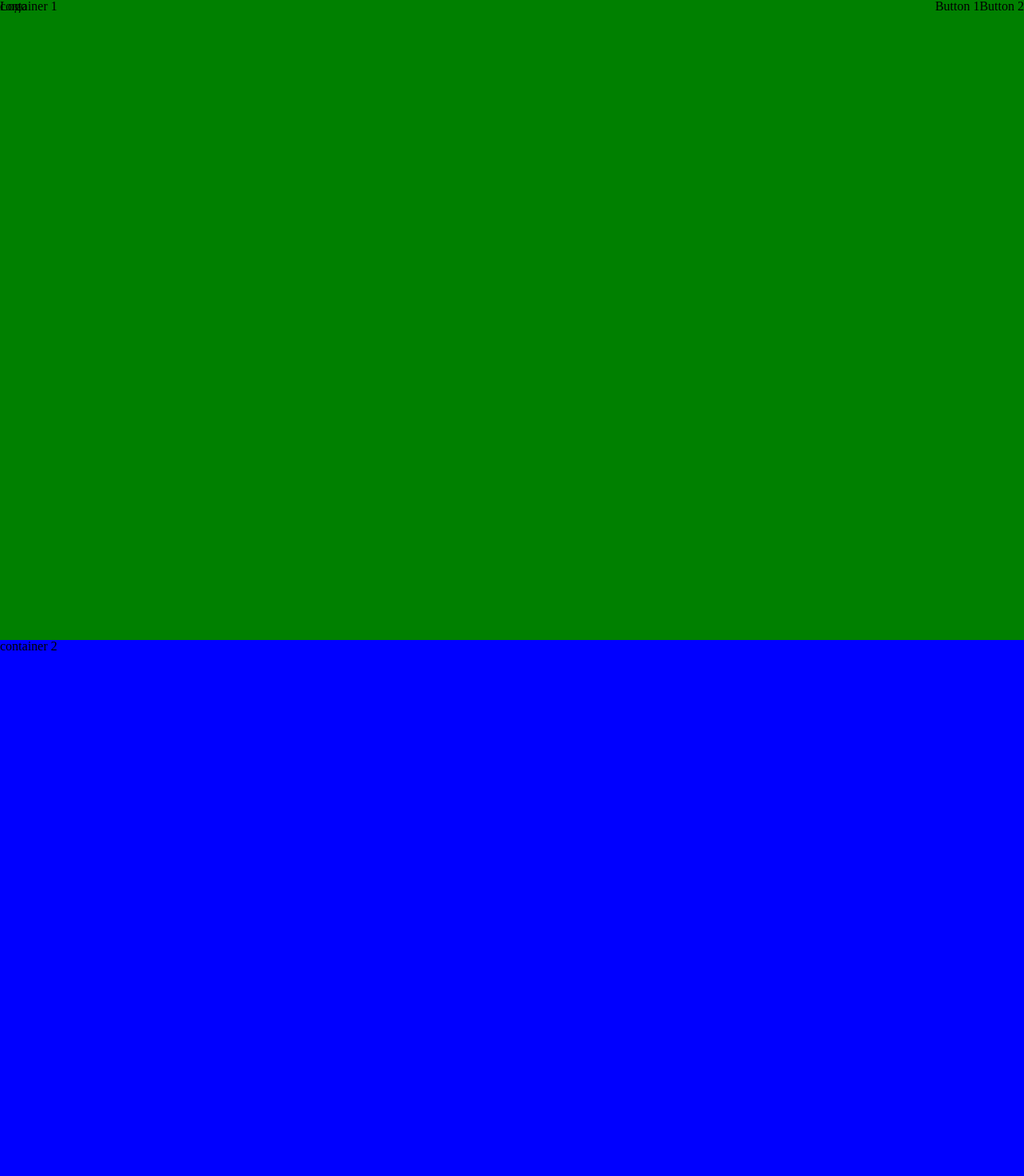
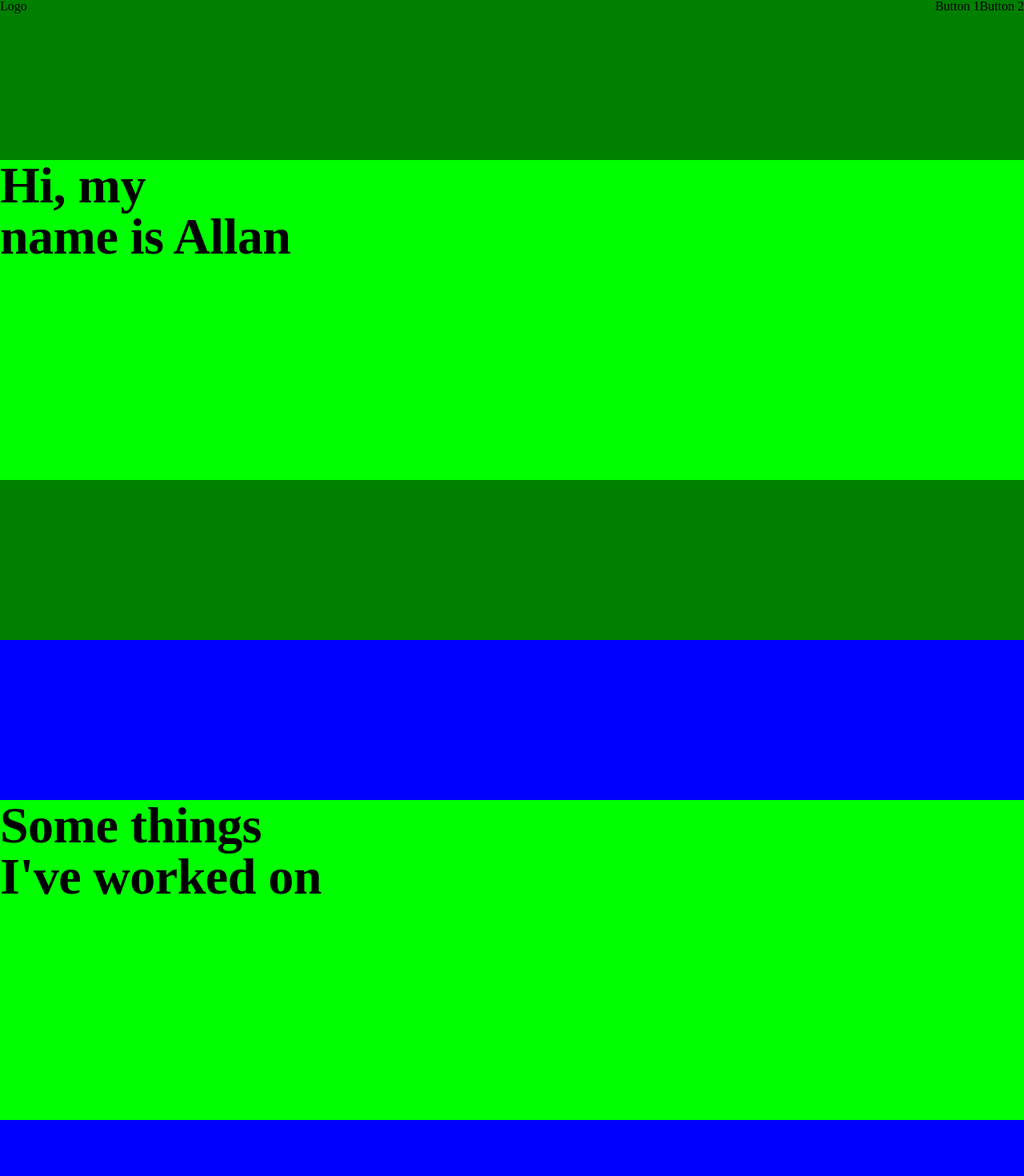
Before and after one commit to Tillate/portfolio-react, a React (Vite) app: page / in a window 1280 px wide. Shown: the top 1470 px of the page at 80% size. Built offline with nearby package versions, Linux system fonts and the light colour scheme.

Commit message:
Mise en place de l'architecture

```diff
--- a/index.html
+++ b/index.html
@@ -3,6 +3,12 @@
   <head>
     <meta charset="UTF-8" />
     <link rel="icon" type="image/svg+xml" href="/src/favicon.svg" />
+    <link rel="preconnect" href="https://fonts.googleapis.com" />
+    <link rel="preconnect" href="https://fonts.gstatic.com" crossorigin />
+    <link
+      href="https://fonts.googleapis.com/css2?family=Poppins:wght@100;200;300;400;500;600;700&display=swap"
+      rel="stylesheet"
+    />
     <meta name="viewport" content="width=device-width, initial-scale=1.0" />
     <title>Vite App</title>
   </head>
--- a/src/App.tsx
+++ b/src/App.tsx
@@ -1,16 +1,29 @@
 import { styled } from "@stitches/react";
 import Header from "./components/Header/Header";
 import ScreenContainer from "./components/ScreenContainer/ScreenContainer";
+import ScreenTitle from "./components/ScreenTitle/ScreenTitle";
 
 function App() {
   return (
     <>
       <Header />
       <main>
-        <ScreenContainer text="container 1" color="green" />
-        <ScreenContainer text="container 2" color="blue" />
-        <ScreenContainer text="container 3" color="red" />
-        <ScreenContainer text="container 4" color="pink" />
+        <ScreenContainer color="green">
+          <ScreenTitle>
+            <span>Hi, my <br /> name is Allan</span>
+          </ScreenTitle>
+        </ScreenContainer>
+        <ScreenContainer color="blue">
+          <ScreenTitle>
+            <span>Some things <br /> I've worked on</span>
+          </ScreenTitle>
+        </ScreenContainer>
+        <ScreenContainer color="red">Les prjets</ScreenContainer>
+        <ScreenContainer color="pink">
+        <ScreenTitle>
+            <span>Contact me</span>
+          </ScreenTitle>
+        </ScreenContainer>
       </main>
     </>
   );
--- a/src/components/ScreenContainer/ScreenContainer.tsx
+++ b/src/components/ScreenContainer/ScreenContainer.tsx
@@ -1,12 +1,13 @@
 import * as React from "react";
+import ContainerPadding from "../utils/ContainerPadding";
 import { IScreenContainerProps } from "./types";
 
 function ScreenContainer(props: IScreenContainerProps) {
   return (
     <section style={{ background: props.color }} className="screenContainer">
-      {props.text}
+      <ContainerPadding>{props.children}</ContainerPadding>
     </section>
   );
 }
 
-export default ScreenContainer
+export default ScreenContainer;
--- a/src/components/ScreenContainer/types.ts
+++ b/src/components/ScreenContainer/types.ts
@@ -1,4 +1,6 @@
+import React from "react";
+
 export interface IScreenContainerProps {
-  text: string;
-  color?: "blue" | "red" | "green" | "pink";
+  color: "blue" | "red" | "green" | "pink";
+  children: React.ReactNode;
 }
--- /dev/null
+++ b/src/components/ScreenTitle/ScreenTitle.tsx
@@ -0,0 +1,19 @@
+import * as React from "react";
+
+interface IScreenTitleProps {
+  screenName?: string;
+  children: React.ReactNode;
+}
+
+function ScreenTitle(props: IScreenTitleProps) {
+  return (
+    <dl>
+      <dt>{props.screenName}</dt>
+      <dd>
+        {props.children}
+      </dd>
+    </dl>
+  );
+}
+
+export default ScreenTitle;
--- /dev/null
+++ b/src/components/utils/ContainerPadding.tsx
@@ -0,0 +1,10 @@
+import * as React from "react";
+
+export interface IContainerPaddingProps {
+  children: React.ReactNode;
+}
+function ContainerPadding(props: IContainerPaddingProps) {
+  return <div className="containerPadding">{props.children}</div>;
+}
+
+export default ContainerPadding;
--- a/src/styles/_settings.scss
+++ b/src/styles/_settings.scss
@@ -18,7 +18,6 @@ time, mark, audio, video {
 	font: inherit;
 	vertical-align: baseline;
     box-sizing: border-box;
-    overflow-x: hidden;
 }
 /* HTML5 display-role reset for older browsers */
 article, aside, details, figcaption, figure,
--- a/src/styles/components/_screenContainer.scss
+++ b/src/styles/components/_screenContainer.scss
@@ -1,4 +1,13 @@
 .screenContainer {
-    width: 100vw;
     height: 100vh;
+    display: flex;
+    justify-content: center;
+    align-items: center;
 }
+
+.containerPadding {
+    max-width: 92rem;
+    background-color: lime;
+    height: 50%;
+    flex: 1;
+}
--- /dev/null
+++ b/src/styles/components/_screenTitle.scss
@@ -0,0 +1,9 @@
+dd {
+    transform-origin: 'left';
+    font-size: 64px;
+    font-weight: 600;
+    fill: #091434;
+    letter-spacing: -0.5px;
+    display: flex;
+    flex-direction: column;
+}
--- a/src/styles/index.scss
+++ b/src/styles/index.scss
@@ -1,3 +1,4 @@
 @import "./settings";
 @import "./components/screenContainer";
 @import "./components/header";
+@import "./components/screenTitle";
```
